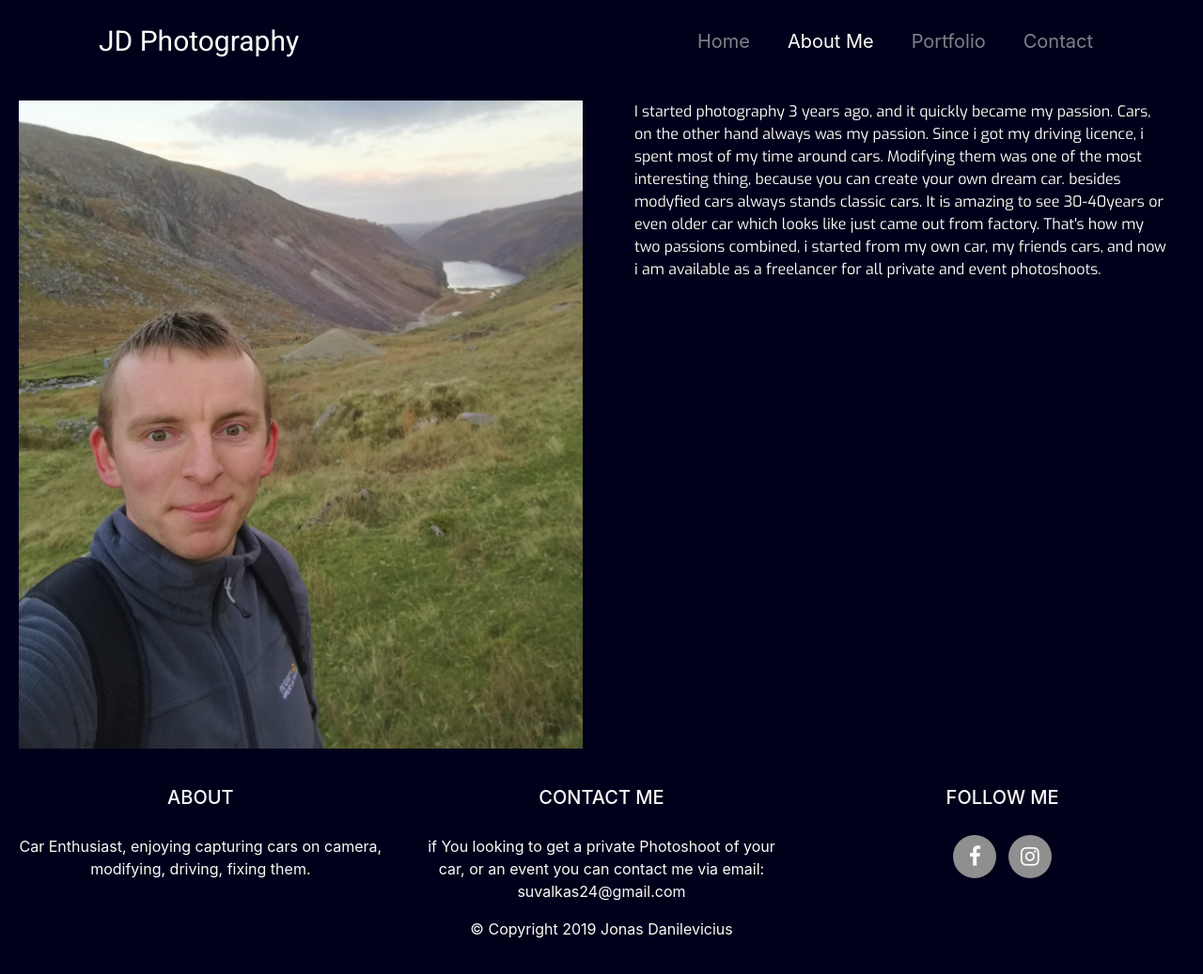
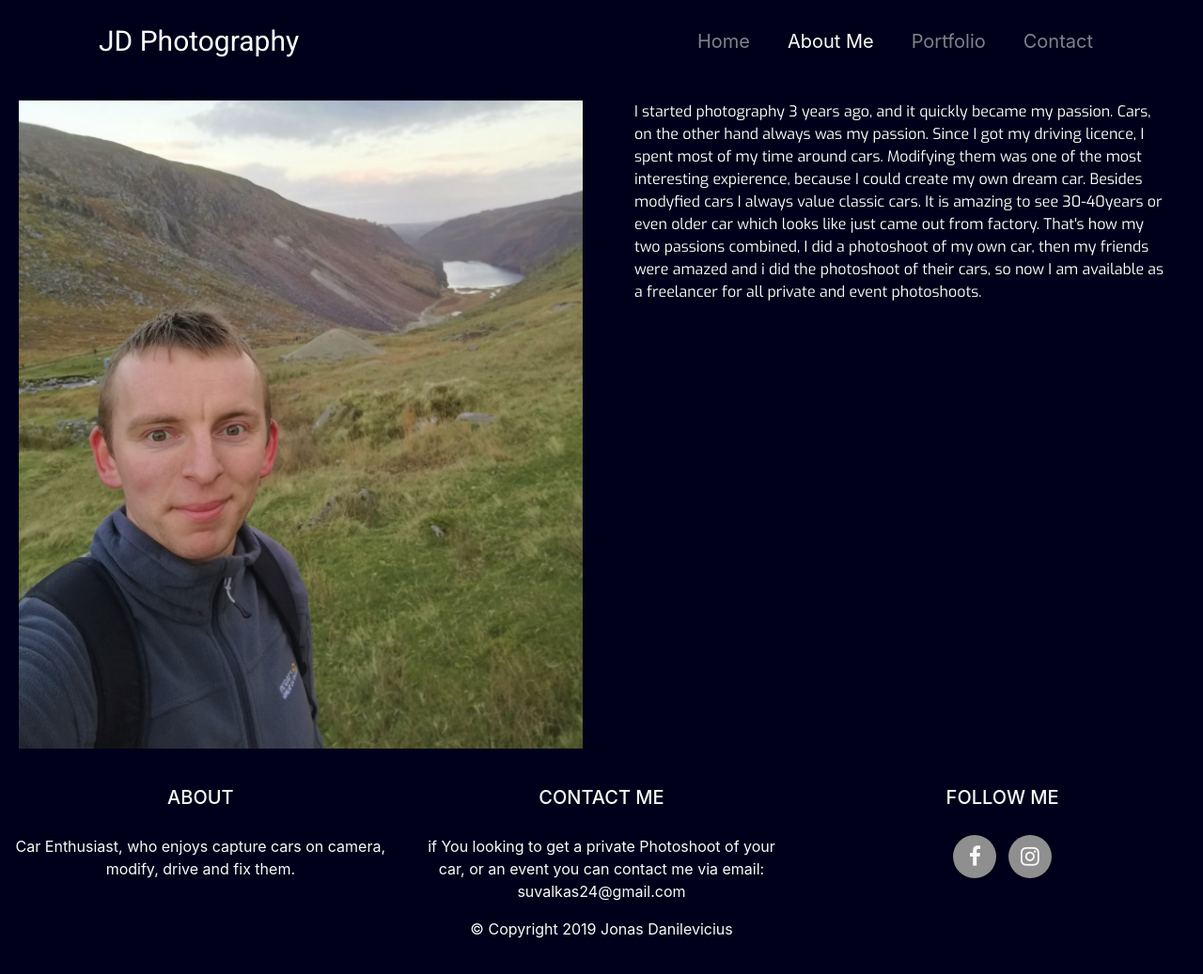
Before and after one commit to Code-Institute-Submissions/jd-photography, a plain HTML site: page aboutme.html in a window 1280 px wide. Shown: the whole page at 94% size. Drawn offline with nearby package versions, Linux system fonts and the light colour scheme.

Commit message:
updated about me section

```diff
--- a/aboutme.html
+++ b/aboutme.html
@@ -54,9 +54,13 @@
 
     <div class="col-md-6">
      <p class="aboutme-text">
-      I started photography 3 years ago, and it quickly became my passion. Cars, on the other hand always was my passion. Since i got my driving licence, i spent most of my time around cars. Modifying them was one of the most interesting thing, because you
-      can create your own dream car. besides modyfied cars always stands classic cars. It is amazing to see 30-40years or even older car which looks like just came out from factory. That's how my two passions combined, i started from my own car, my friends
-      cars, and now i am available as a freelancer for all private and event photoshoots.
+      I started photography 3 years ago, and it quickly became my passion. Cars, on the other hand always was my passion.
+      Since I got my driving licence, I spent most of my time around cars.
+      Modifying them was one of the most interesting expierence, because I
+      could create my own dream car. Besides modyfied cars I always value classic cars.
+      It is amazing to see 30-40years or even older car which looks like just came out from factory.
+      That's how my two passions combined, I did a photoshoot of my own car, then my friends were amazed and i did the photoshoot of their
+      cars, so now I am available as a freelancer for all private and event photoshoots.
      </p>
     </div>
    </div>
@@ -70,7 +74,7 @@
    <div class="col-sm-4">
     <h5 class="uppercase general-sub">About</h5>
     <p class="inline-block">
-     Car Enthusiast, enjoying capturing cars on camera, modifying, driving, fixing them.
+      Car Enthusiast, who enjoys capture cars on camera, modify, drive and fix them.
     </p>
    </div>
    <div class="col-sm-4">
```
Also changed, not shown: contact.html (+1 -1 lines), index.html (+1 -1 lines), portfolio.html (+1 -1 lines), 1 other file.
